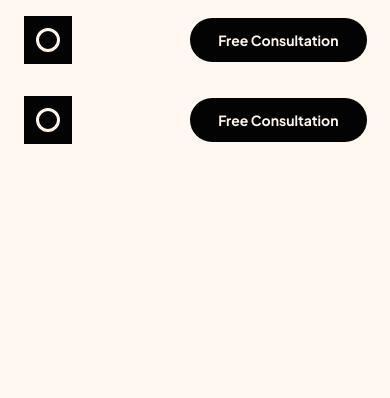
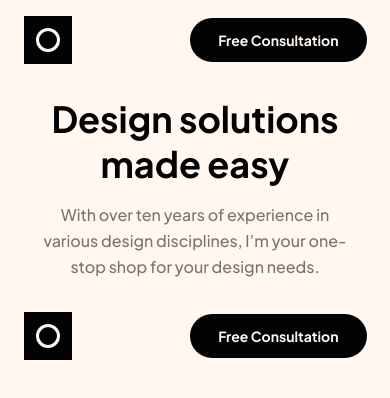
Before and after one commit to K3nK0/single-page-design-portfolio, a plain HTML site: page index.html in a window 390 px wide. Drawn offline with Linux system fonts and the light colour scheme.

Commit message:
section title html css responsive

```diff
--- a/index.html
+++ b/index.html
@@ -19,7 +19,12 @@
     <a class="link-consultation-black" href="#"><span>Free Consultation</span></a>
   </header>
 
-
+  <section class="title">
+    <h1>Design solutions made easy</h1>
+    <p>
+      With over ten years of experience in various design disciplines, I’m your one-stop shop for your design needs.
+    </p>
+  </section>
 
 
 
@@ -36,11 +41,9 @@
 
 <!--
 
-  Free Consultation
 
-  Design solutions made easy
 
-  With over ten years of experience in various design disciplines, I’m your one-stop shop for your design needs.
+
 
   Graphic Design
   UI/UX
--- a/style.css
+++ b/style.css
@@ -108,3 +108,64 @@ header, footer {
         height: 48px;
     }
 }
+
+/* ---------------- SECTION TITLE ---------------- */
+
+.title {
+    text-align: center;
+    margin-bottom: 80px;
+}
+
+.title h1 {
+    margin-bottom: 23px;
+    font-size: 56px;
+    font-weight: 700;
+    color: var(--black);
+}
+
+.title p {
+    max-width: 730px;
+    margin: 0 auto;
+    font-size: 18px;
+    font-weight: 500;
+    line-height: 28px;
+    color: var(--medium-brown);
+}
+
+
+/* ------------ TABLET SECTION TITLE ------------ */
+
+@media (max-width: 1110px) {
+    .title {
+        margin-bottom: 64px;
+    }
+
+    .title h1 {
+        margin-bottom: 27px;
+        font-size: 44px;
+    }
+
+    .title p {
+        max-width: 573px;
+        font-size: 18px;
+    }
+}
+
+/* ------------ MOBILE SECTION TITLE ------------ */
+
+@media (max-width:650px) {
+    .title {
+        margin-bottom: 32px;
+        padding: 0 40px;
+    }
+
+    .title h1 {
+        margin-bottom: 16px;
+        font-size: 36px;
+    }
+
+    .title p {
+        font-size: 16px;
+        line-height: 26px;
+    }
+}
```
